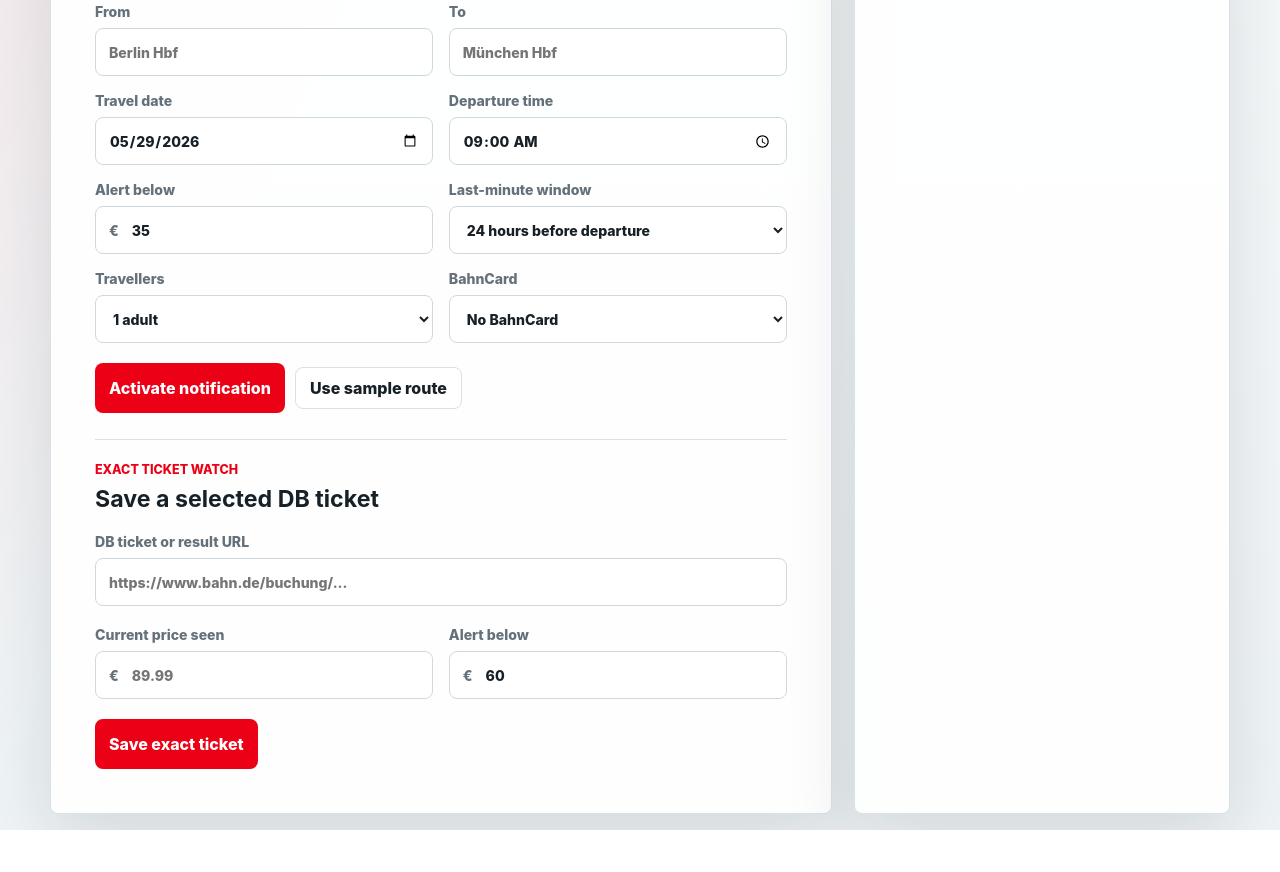
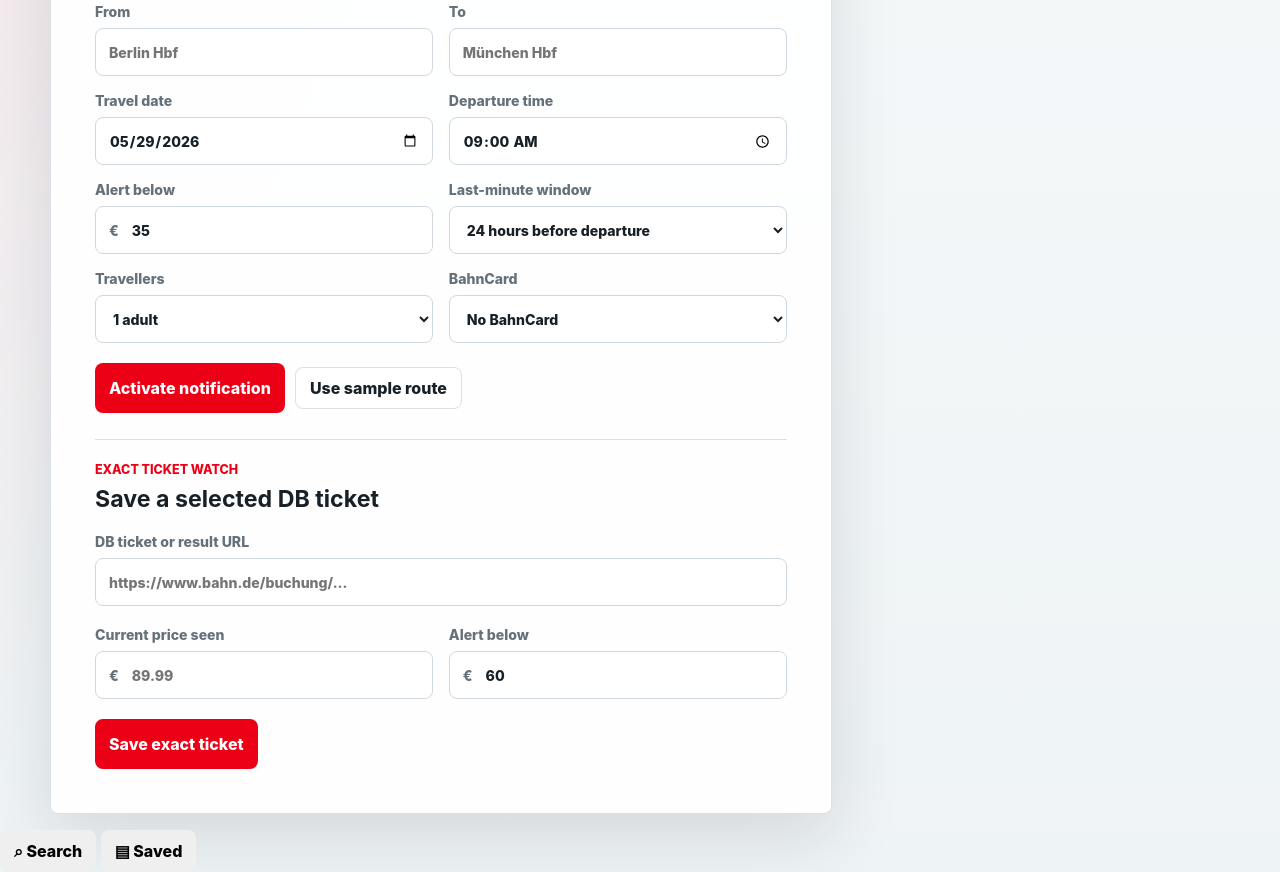
Before and after one commit to zhangkaichen99-hash/db, a plain HTML site: page index.html in a window 1280 px wide. Shown: the part 655-1527 px from the top of the page. Before the commit the page ends 1485 px from the top, so only its background shows below. Drawn offline with Linux system fonts and the light colour scheme.

Commit message:
Add files via upload

```diff
--- a/index.html
+++ b/index.html
@@ -12,11 +12,11 @@
     <link rel="manifest" href="./manifest.webmanifest" />
     <link rel="apple-touch-icon" href="./icons/apple-touch-icon.png" />
     <link rel="icon" href="./icons/icon-192.png" sizes="192x192" />
-    <link rel="stylesheet" href="./styles.css" />
+    <link rel="stylesheet" href="./styles.css?v=4" />
   </head>
   <body>
     <main class="app-shell">
-      <section class="workspace" aria-labelledby="app-title">
+      <section class="workspace app-screen active" id="searchScreen" data-screen="search" aria-labelledby="app-title">
         <div class="title-row">
           <div>
             <p class="eyebrow">Deutsche Bahn route monitor</p>
@@ -152,7 +152,7 @@
         <div class="toast" id="appToast" role="status" aria-live="polite"></div>
       </section>
 
-      <aside class="saved-panel" aria-labelledby="saved-title">
+      <aside class="saved-panel app-screen" id="savedScreen" data-screen="saved" aria-labelledby="saved-title" hidden>
         <div class="panel-head">
           <div>
             <p class="eyebrow">Saved block</p>
@@ -165,6 +165,17 @@
         <div id="savedRoutes" class="saved-routes"></div>
       </aside>
     </main>
+
+    <nav class="bottom-tabs" aria-label="Main sections">
+      <button class="tab-button active" type="button" data-target-screen="search" aria-controls="searchScreen" aria-selected="true">
+        <span aria-hidden="true">⌕</span>
+        Search
+      </button>
+      <button class="tab-button" type="button" data-target-screen="saved" aria-controls="savedScreen" aria-selected="false">
+        <span aria-hidden="true">▤</span>
+        Saved
+      </button>
+    </nav>
 
     <template id="routeCardTemplate">
       <article class="route-card">
@@ -197,6 +208,6 @@
       </article>
     </template>
 
-    <script src="./app.js" type="module"></script>
+    <script src="./app.js?v=4" type="module"></script>
   </body>
 </html>
```
